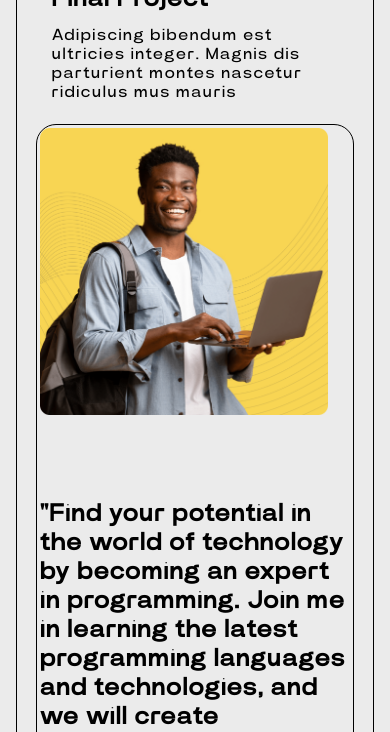
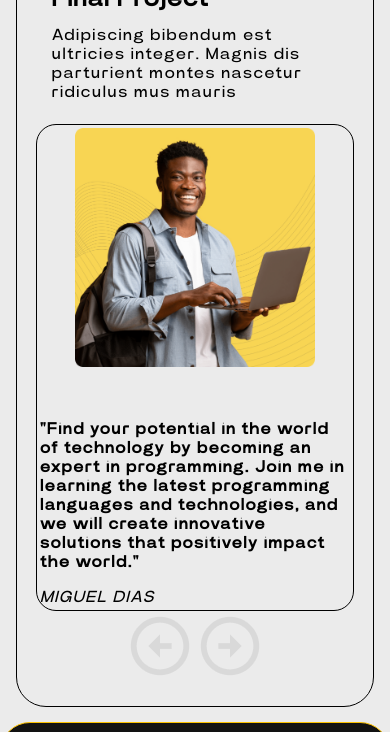
Before and after one commit to Kunal-sharan/project_1, a plain HTML site: page index.html in a window 390 px wide. Shown: the part 2510-3242 px from the top of the page. Drawn offline with Linux system fonts and the light colour scheme.

Commit message:
Add files via upload

```diff
--- a/style.css
+++ b/style.css
@@ -378,10 +378,10 @@ body{
 
 }
 .r1img{
-    width:100%;
+    width:18rem;
 }
 .r1img img{
-    width: 18rem;
+    width: 100%;
 }
 .r1desc{
     display: flex;
@@ -407,10 +407,10 @@ body{
 
 }
 .r2img{
-    width:100%;
+    width:18rem;
 }
 .r2img img{
-    width: 18rem;
+    width: 100%;
     border-radius: 10px;
 }
 .r2desc{
@@ -617,4 +617,13 @@ body{
     .contactintro{
         width:90%;
     }
+    .r1desc,.r2desc{
+        font-size: 1rem;
+    }
+    .r1img,.r2img{
+        width:15rem;
+    }
+    .review1,.review2{
+        gap: 3rem;
+    }
 }
```
